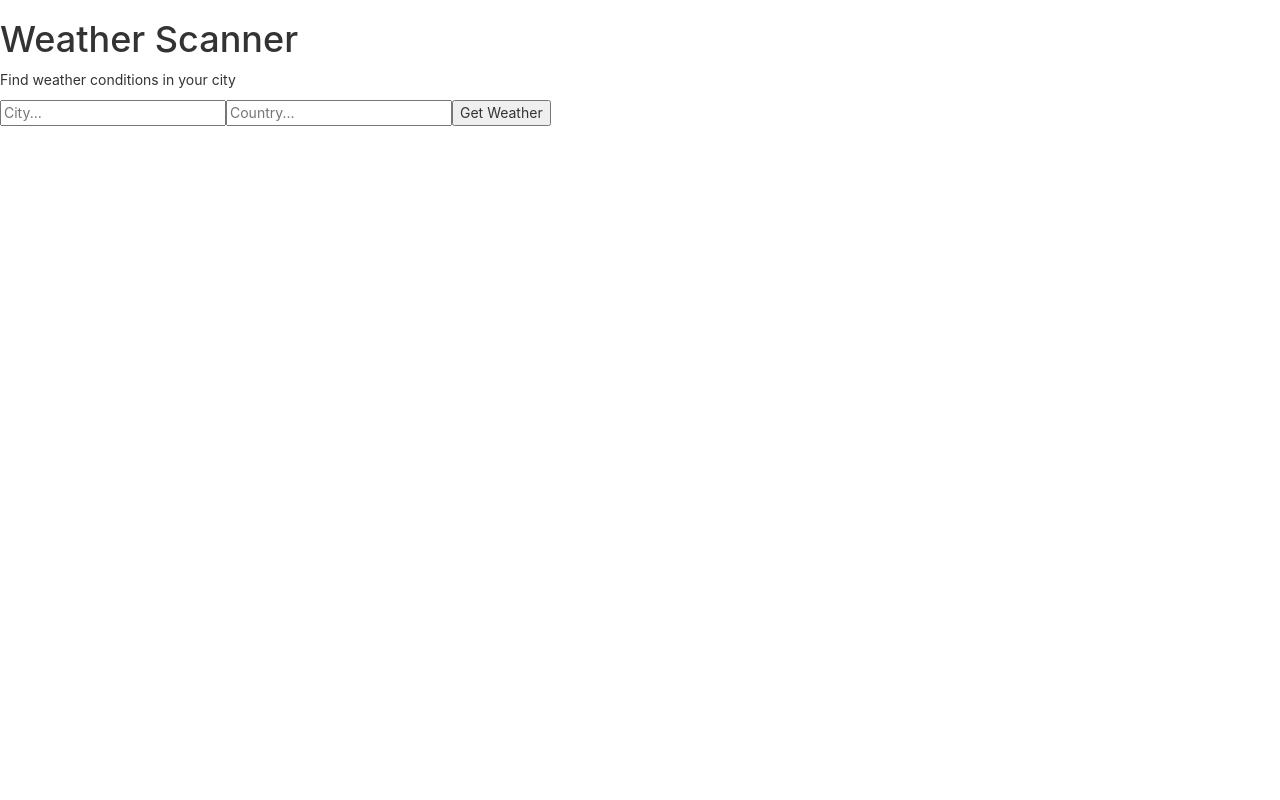
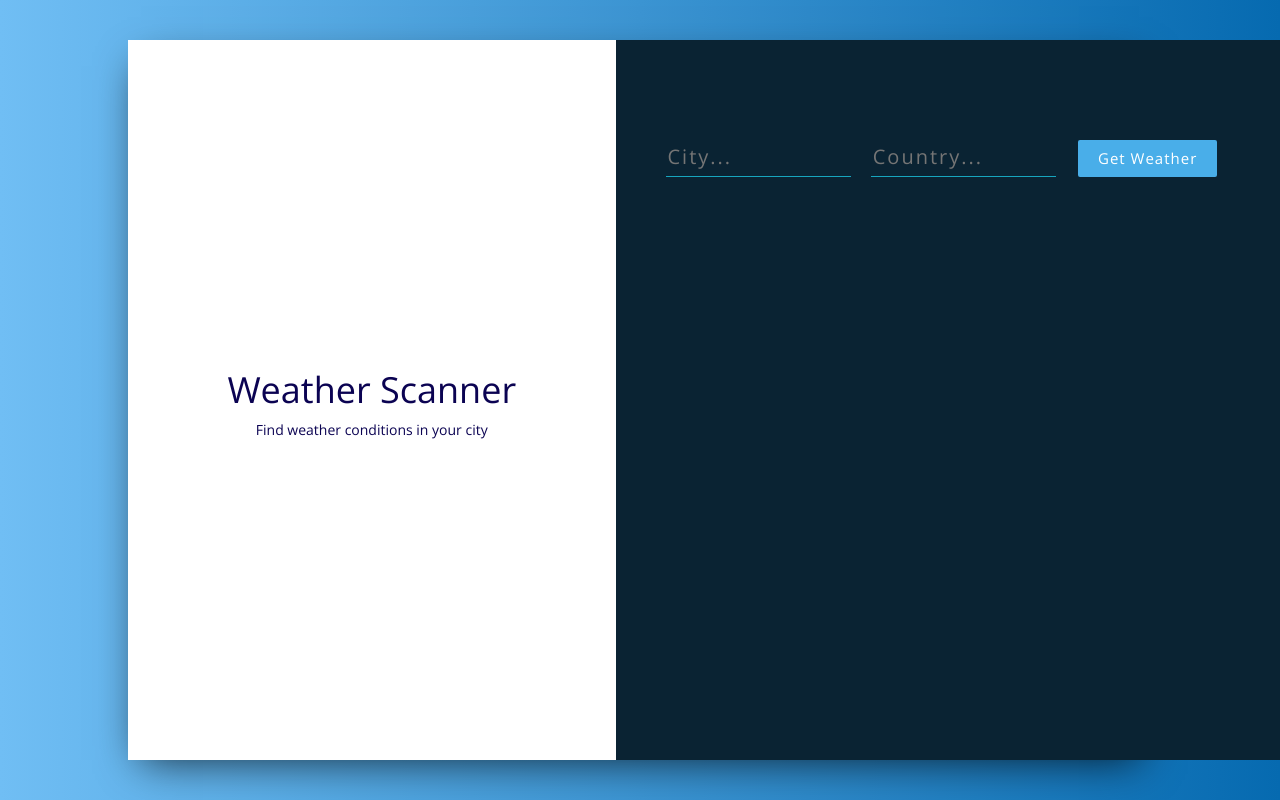
Before and after one commit to kpobrien4/Weather-App, a React (Create React App) app: page / in a window 1280 px wide. Built offline with nearby package versions, Linux system fonts and the light colour scheme.

Commit message:
added weather component, and styling

```diff
--- a/src/App.css
+++ b/src/App.css
@@ -1,38 +1,127 @@
-.App {
-  text-align: center;
+@import url('https://fonts.googleapis.com/css?family=Merriweather:100,200,300,300i,400,400i,700');
+@import url('https://fonts.googleapis.com/css?family=Roboto+Slab:400,700');
+@import url('https://fonts.googleapis.com/css?family=Open+Sans:300,400');
+
+body {
+  font-family: "Open Sans", serif;
 }
 
-.App-logo {
-  height: 40vmin;
-  pointer-events: none;
+.wrapper {
+  background: linear-gradient(to right, #70bef4, #066ab0);
+  height: 100vh;
+  display: flex;
+  justify-content: center;
+  align-items: center;
 }
 
-@media (prefers-reduced-motion: no-preference) {
-  .App-logo {
-    animation: App-logo-spin infinite 20s linear;
-  }
+.main {
+  height: 90vh;
+  background: #fff;
+  box-shadow: 0px 13px 40px -13px rgba(0,0,0,0.75);
+  width: 80%;
+  margin: 0 auto;
 }
 
-.App-header {
-  background-color: #282c34;
-  min-height: 100vh;
+.title-container {
+  height: 90vh;
+  background-size: cover;
   display: flex;
-  flex-direction: column;
   align-items: center;
   justify-content: center;
-  font-size: calc(10px + 2vmin);
-  color: white;
+  text-align: center;
+  color: rgb(11, 3, 82);
 }
 
-.App-link {
-  color: #61dafb;
+.title-container__title {
+  font-size: 50px;
+  letter-spacing: 2px;
+  line-height: 1.3;
+  font-family: 'Roboto Slab', serif;
 }
 
-@keyframes App-logo-spin {
-  from {
-    transform: rotate(0deg);
-  }
-  to {
-    transform: rotate(360deg);
-  }
+.title-container__subtitle {
+  font-style: italic;
+  font-size: 25px;
+  font-weight: 100;
+  letter-spacing: 1px;
+  line-height: 1.5;
+  font-family: "Merriweather", serif;
 }
+
+.form-container {
+  background-color: #0a2333;
+  height: 90vh;
+  padding-top: 100px;
+  padding-left: 50px;
+}
+
+input[type="text"] {
+  background-color: transparent;
+  border: 0;
+  border-bottom: solid 1px rgb(23, 165, 190);
+  width: 30%;
+  padding-bottom: 4px;
+  color: #fff !important;
+  font-weight: lighter;
+  letter-spacing: 2px;
+  margin-bottom: 30px;
+  margin-right: 20px;
+  font-size: 20px;
+}
+
+input[type="text"] {
+    outline: none;
+}
+
+input:-webkit-autofill {
+    -webkit-box-shadow: 0 0 0 30px #2c3e50 inset;
+    -webkit-text-fill-color: #fff !important;
+}
+
+button {
+  border: 0;
+  padding: 8px 20px;
+  margin: 0 2px;
+  border-radius: 2px;
+  font-weight: lighter;
+  letter-spacing: 1px;
+  font-size: 15px;
+  cursor: pointer;
+  background-color: #49aee9;
+  color: #fff;
+  font-weight: 100;
+}
+
+button:active {
+  outline: none;
+}
+
+.weather__info {
+  width: 60%;
+  font-size: 20px;
+  font-weight: 200;
+  letter-spacing: 2px;
+}
+
+.weather__key {
+  color: rgb(23, 165, 190);
+  border-bottom: solid 2px rgba(255,255,255,0.06);
+  padding: 20px 0 20px 0;
+  font-weight: 400;
+}
+
+.weather__key:last-child {
+  border: 0;
+}
+
+.weather__value {
+  color: #fff;
+  font-weight: 200;
+}
+
+.weather__error {
+  color: #fff;
+  font-size: 20px;
+  letter-spacing: 1px;
+  font-weight: 200;
+}
--- a/src/App.js
+++ b/src/App.js
@@ -1,16 +1,77 @@
 import React from 'react';
-import logo from './logo.svg';
 import './App.css';
+import Weather from "./components/weather";
 import Titles from './components/titles.js'
 import Form from './components/form.js'
 
-function App() {
-  return (
-    <div>
-      <Titles />
-      <Form />
-    </div>
-  );
+const Api_Key = "8d2de98e089f1c28e1a22fc19a24ef04";
+
+class App extends React.Component {
+
+  state = {
+
+    temperature: undefined,
+    city: undefined,
+    country: undefined,
+    humidity: undefined,
+    description: undefined,
+    error: undefined
+  }
+
+  getWeather = async (e) => {
+
+    const city = e.target.elements.city.value;
+    const country = e.target.elements.country.value;
+    e.preventDefault();
+    const api_call = await fetch(`http://api.openweathermap.org/data/2.5/weather?q=${city},${country}&appid=${Api_Key}`);
+    const response = await api_call.json();
+    console.log(response);
+    if(city && country){
+      this.setState({
+        temperature: response.main.temp,
+        city: response.name,
+        country: response.sys.country,
+        humidity: response.main.humidity,
+        description: response.weather[0].description,
+        error: ""
+      })
+    }else{
+      this.setState({
+        error: "Invalid search"
+      })
+    }
+  }
+
+  render() {
+
+    return (
+
+      <div>
+         <div className="wrapper">
+          <div className="main">
+            <div className="container">
+              <div className="row">
+                <div className="col-xs-5 title-container">
+                <Titles />
+                </div>
+                <div className="col-xs-7 form-container">
+                <Form loadWeather={this.getWeather} />
+                  <Weather
+                    temperature={this.state.temperature}
+                    city={this.state.city}
+                    country={this.state.country}
+                    humidity={this.state.humidity}
+                    description={this.state.description}
+                    error={this.state.error}
+                  />
+                </div>
+              </div>
+            </div>
+          </div>
+        </div>
+      </div>
+
+    )
+  }
 }
-
 export default App;
--- /dev/null
+++ b/src/components/weather.js
@@ -0,0 +1,43 @@
+import React from "react";
+
+class Weather extends React.Component{
+
+    render(){
+
+        return(
+
+            <div className="weather-info">
+                {
+                    this.props.country && this.props.city && <p className="weather__key">Location:
+                        <span className="weather__value">  {this.props.city}, {this.props.country}</span>
+                    </p>
+                }
+
+                {
+                    this.props.temperature && <p className="weather__key">Temperature:
+                        <span className="weather__value">  {this.props.temperature}</span>
+                    </p>
+                }
+
+                {
+                    this.props.humidity && <p className="weather__key">Humidity:
+                        <span className="weather__value">  {this.props.humidity}</span>
+                    </p>
+                }
+
+                {
+                    this.props.description && <p className="weather__key">Conditions:
+                        <span className="weather__value">  {this.props.description}</span>
+                    </p>
+                }
+
+                {
+                    this.props.error && <p className="weather__error">{this.props.error}</p>
+                }
+
+            </div>
+        )
+    }
+}
+
+export default Weather;
--- a/src/index.js
+++ b/src/index.js
@@ -1,6 +1,6 @@
 import React from 'react';
 import ReactDOM from 'react-dom';
-import 'bootstrap/dist/css/bootstrap.min.css';
+import 'bootstrap/dist/css/bootstrap.min.css'
 import './index.css';
 import App from './App';
 import * as serviceWorker from './serviceWorker';
```
